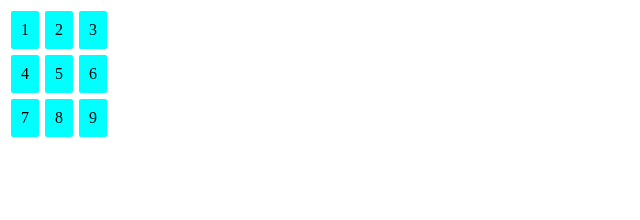
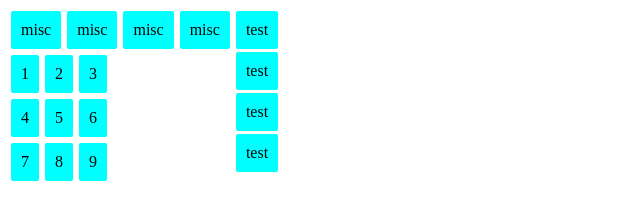
Before and after one commit to ihess95/calculatorProj, a plain HTML site: page index.html in a window 1280 px wide. Shown: the whole page, without its empty margins (0-640 px from the left). Drawn offline with Linux system fonts and the light colour scheme.

Commit message:
create and position ops buttons create misc

```diff
--- a/index.html
+++ b/index.html
@@ -12,8 +12,9 @@
     <div class="calcContainer">
       <div class="screenContainer"></div>
       <div class="buttonsContainer">
-        <div class="numbersContainer"></div>
-        <div class="misc"></div>
+        <div class="numbersContainer">
+          <div class="misc"></div>
+        </div>
         <div class="opsContainer"></div>
       </div>
     </div>
--- a/script.js
+++ b/script.js
@@ -14,18 +14,50 @@ function makeNumbers() {
       row.className = "numButton";
       col.appendChild(row);
     }
-    numbersContainer.appendChild(col);
+    numbersContainer.insertBefore(col, numbersContainer.misc);
   }
 }
 
-// function makeOps(){
-//     for (let i = 0; i < 4)
-// }
+function makeOps() {
+  for (let i = 0; i < 1; i++) {
+    let col = document.createElement("div");
+    col.className = "opsCol";
+    for (let j = 0; j < 4; j++) {
+      let row = document.createElement("div");
+      row.className = "opsButton";
+      col.appendChild(row);
+    }
+    opsContainer.appendChild(col);
+  }
+}
+
+function makeMisc() {
+  for (let i = 0; i < 1; i++) {
+    let col = document.createElement("div");
+    col.className = "miscCol";
+    for (let j = 0; j < 4; j++) {
+      let row = document.createElement("div");
+      row.className = "miscButton";
+      col.appendChild(row);
+    }
+    miscContainer.appendChild(col);
+  }
+}
 
 makeNumbers();
+makeOps();
+makeMisc();
 
 const numButtons = document.querySelectorAll(".numButton");
 numButtons.forEach((button) => {
   button.textContent = temp;
   temp++;
 });
+const opsButton = document.querySelectorAll(".opsButton");
+opsButton.forEach((button) => {
+  button.textContent = "test";
+});
+const miscButton = document.querySelectorAll(".miscButton");
+miscButton.forEach((button) => {
+  button.textContent = "misc";
+});
--- a/style.css
+++ b/style.css
@@ -1,9 +1,19 @@
+.calcContainer {
+  display: flex;
+}
+
+.buttonsContainer {
+  display: flex;
+}
+
 .numbersContainer {
   display: flex;
   flex-direction: column;
 }
 
-.numButton {
+.numButton,
+.opsButton,
+.miscButton {
   padding: 10px;
   margin: 3px;
   background-color: aqua;
@@ -14,3 +24,13 @@
   display: flex;
   flex-direction: row;
 }
+
+.miscCol {
+  display: flex;
+  flex-direction: row;
+  align-self: flex-end;
+}
+
+/* .opsContainer {
+  align-self: flex-end;
+} */
```
